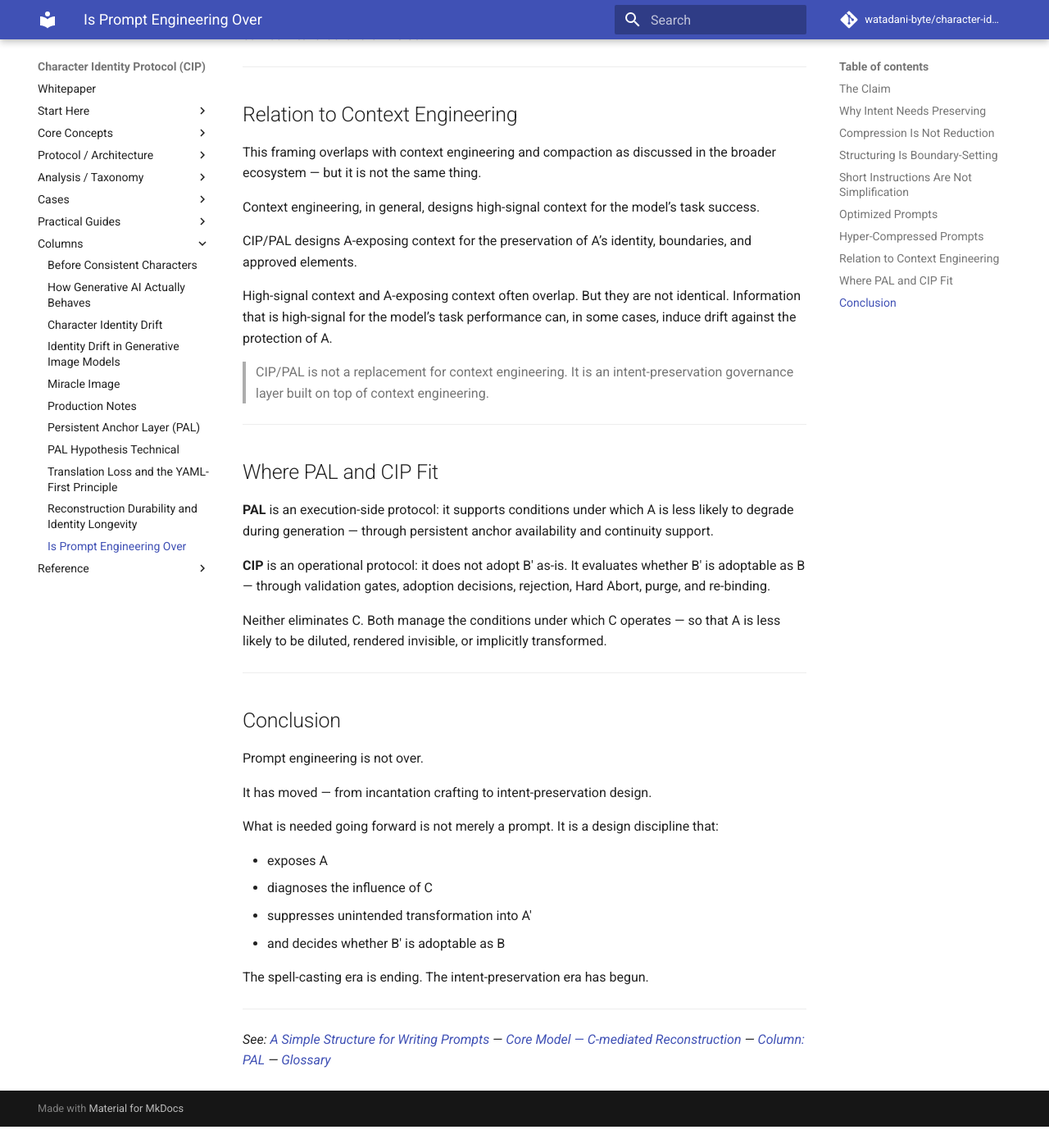
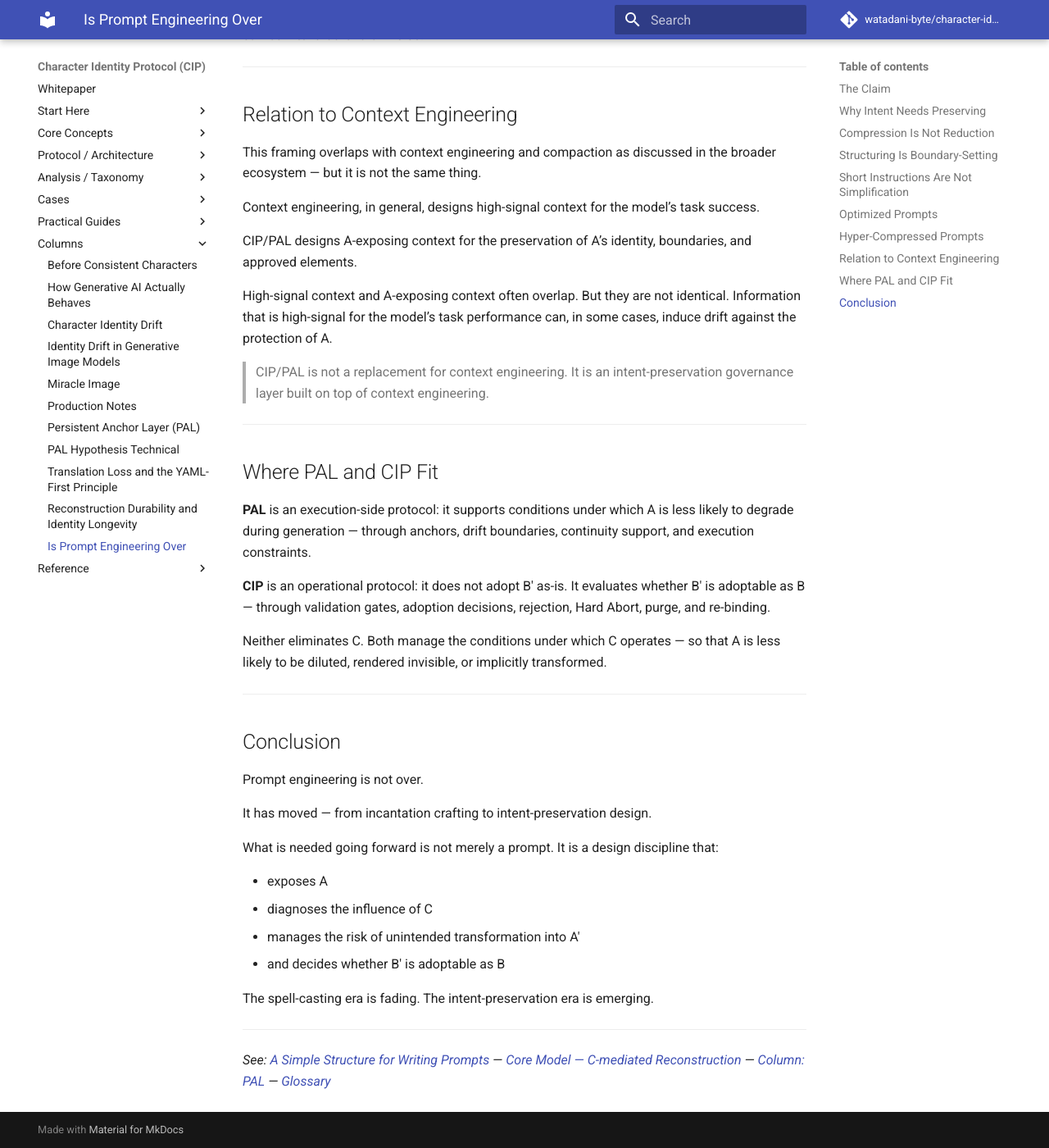
Before and after one commit to watadani-byte/character-identity-protocol, an MkDocs documentation site: the page built from docs/prompt-engineering-as-intent-preservation.md, in a window 1280 px wide and 1400 px high, scrolled down 2730 px. Shown: the whole window at 82% size. Built offline with MkDocs 1.6.1 and Material for MkDocs 9.7.7, drawn with Linux system fonts in a browser that asks for light colours; comment, search, counter and statistics services are not loaded; before the commit the page ends 4104 px from its top, so only the background shows below that.

Commit message:
prompt-engineering-as-intent-preservation.md を更新

```diff
--- a/docs/prompt-engineering-as-intent-preservation.md
+++ b/docs/prompt-engineering-as-intent-preservation.md
@@ -118,7 +118,7 @@ High-signal context and A-exposing context often overlap. But they are not ident
 
 ## Where PAL and CIP Fit
 
-**PAL** is an execution-side protocol: it supports conditions under which A is less likely to degrade during generation — through persistent anchor availability and continuity support.
+**PAL** is an execution-side protocol: it supports conditions under which A is less likely to degrade during generation — through anchors, drift boundaries, continuity support, and execution constraints.
 
 **CIP** is an operational protocol: it does not adopt B′ as-is. It evaluates whether B′ is adoptable as B — through validation gates, adoption decisions, rejection, Hard Abort, purge, and re-binding.
 
@@ -136,10 +136,10 @@ What is needed going forward is not merely a prompt. It is a design discipline t
 
 - exposes A
 - diagnoses the influence of C
-- suppresses unintended transformation into A′
+- manages the risk of unintended transformation into A′
 - and decides whether B′ is adoptable as B
 
-The spell-casting era is ending. The intent-preservation era has begun.
+The spell-casting era is fading. The intent-preservation era is emerging.
 
 -----
 
```
